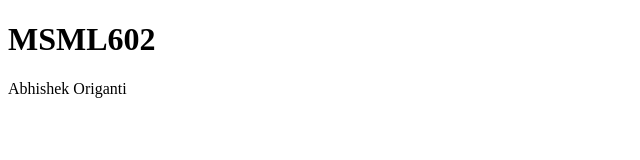
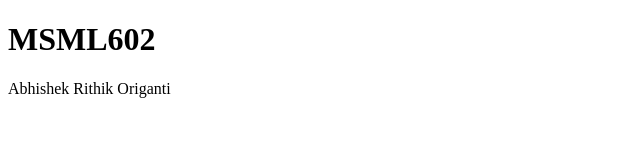
Before and after one commit to abhioriganti/abhioriganti.github.io, a plain HTML site: page index.html in a window 1280 px wide. Shown: the full height of the page, 0-640 px from the left. Drawn offline with Linux system fonts and the light colour scheme.

Commit message:
Update index.html

```diff
--- a/index.html
+++ b/index.html
@@ -7,6 +7,6 @@
 </head>
 <body>
     <h1><strong>MSML602</strong></h1>
-    <p>Abhishek Origanti</p>
+    <p>Abhishek Rithik Origanti</p>
 </body>
 </html>
```
